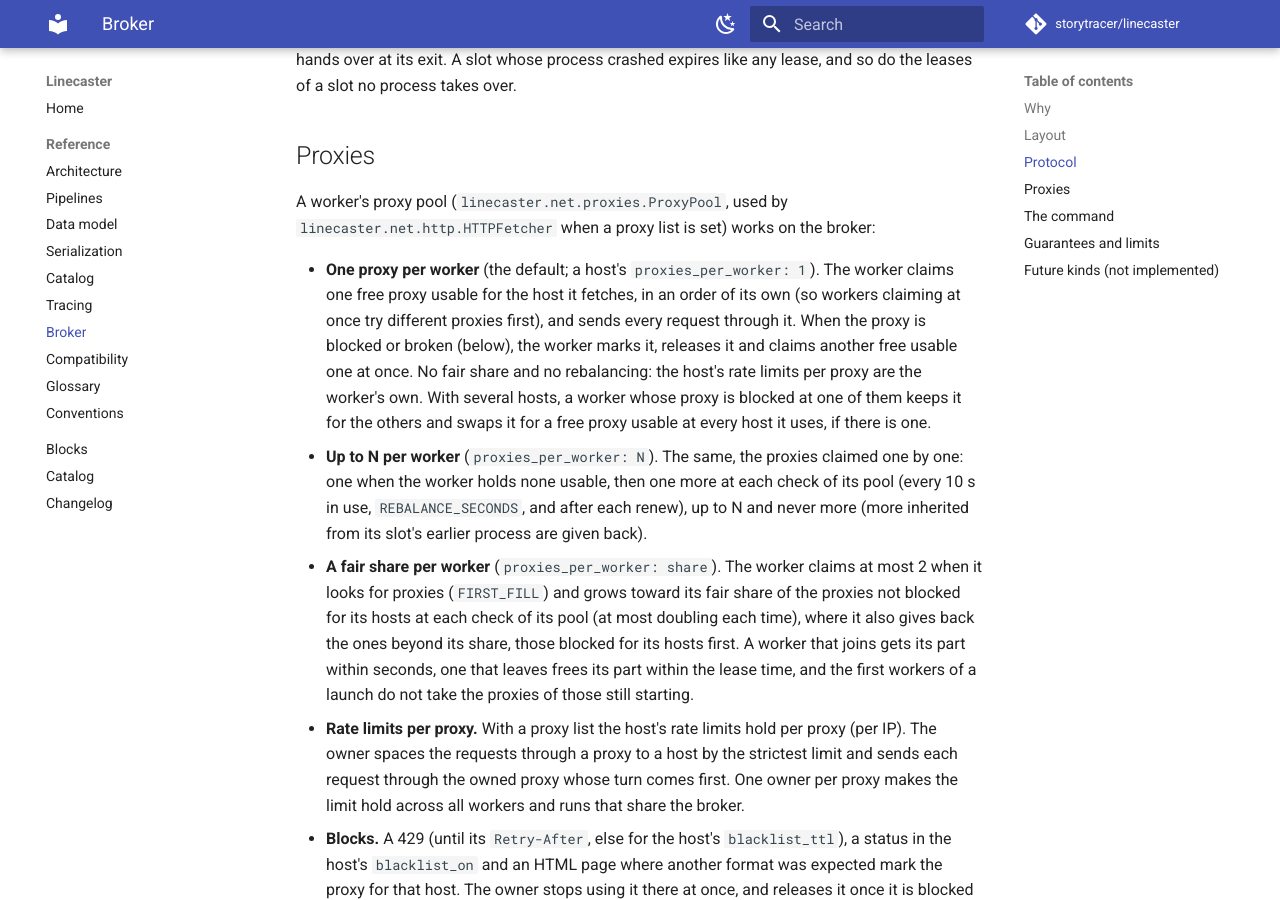
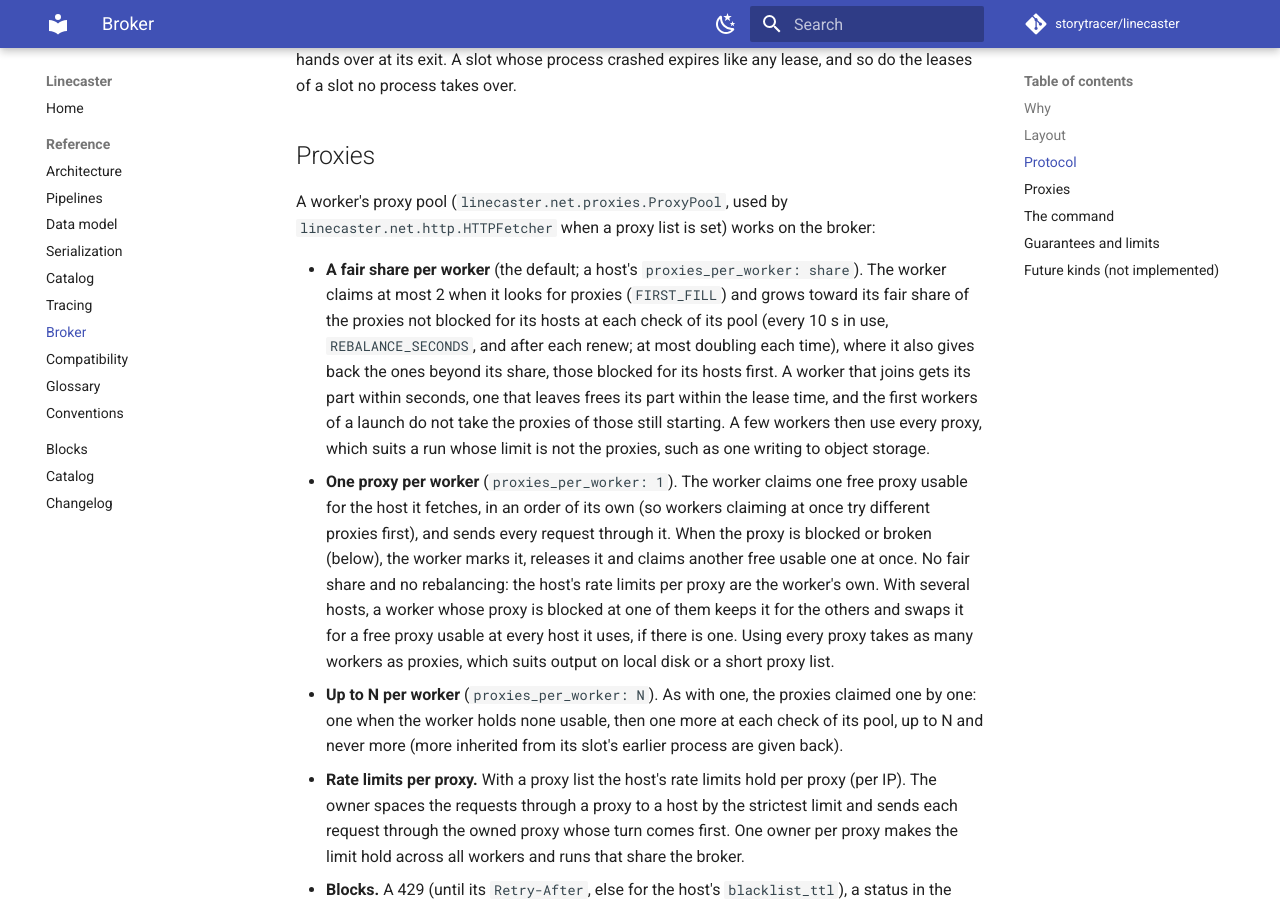
Before and after one commit to storytracer/linecaster, an MkDocs documentation site: the page built from docs/reference/broker.md, in a window 1280 px wide and 900 px high, scrolled down 2531 px. Built offline with MkDocs 1.6.1 and Material for MkDocs 9.7.7, drawn with Linux system fonts in a browser that asks for light colours; comment, search, counter and statistics services are not loaded; the version menu is left out; some of the changed text lies outside the part shown.

Commit message:
Proxies: a fair share per worker by default again (proxies_per_worker: share); 1 and N stay as options
One proxy per worker needs as many workers as proxies, and many workers writing to object storage
hang; share fits a run whose limit is the storage, not the proxies. Tests that assumed the default 1
set it explicitly; both modes stay tested.

Co-Authored-By: Claude Opus 5.5 <noreply@anthropic.com>

```diff
--- a/docs/reference/broker.md
+++ b/docs/reference/broker.md
@@ -90,20 +90,23 @@ process takes over.
 A worker's proxy pool (`linecaster.net.proxies.ProxyPool`, used by `linecaster.net.http.HTTPFetcher` when a proxy
 list is set) works on the broker:
 
-- **One proxy per worker** (the default; a host's `proxies_per_worker: 1`). The worker claims one free proxy usable
-  for the host it fetches, in an order of its own (so workers claiming at once try different proxies first), and
-  sends every request through it. When the proxy is blocked or broken (below), the worker marks it, releases it and
-  claims another free usable one at once. No fair share and no rebalancing: the host's rate limits per proxy are the
-  worker's own. With several hosts, a worker whose proxy is blocked at one of them keeps it for the others and swaps
-  it for a free proxy usable at every host it uses, if there is one.
-- **Up to N per worker** (`proxies_per_worker: N`). The same, the proxies claimed one by one: one when the worker
-  holds none usable, then one more at each check of its pool (every 10 s in use, `REBALANCE_SECONDS`, and after each
-  renew), up to N and never more (more inherited from its slot's earlier process are given back).
-- **A fair share per worker** (`proxies_per_worker: share`). The worker claims at most 2 when it looks for proxies
-  (`FIRST_FILL`) and grows toward its fair share of the proxies not blocked for its hosts at each check of its pool
-  (at most doubling each time), where it also gives back the ones beyond its share, those blocked for its hosts
-  first. A worker that joins gets its part within seconds, one that leaves frees its part within the lease time, and
-  the first workers of a launch do not take the proxies of those still starting.
+- **A fair share per worker** (the default; a host's `proxies_per_worker: share`). The worker claims at most 2 when
+  it looks for proxies (`FIRST_FILL`) and grows toward its fair share of the proxies not blocked for its hosts at
+  each check of its pool (every 10 s in use, `REBALANCE_SECONDS`, and after each renew; at most doubling each time),
+  where it also gives back the ones beyond its share, those blocked for its hosts first. A worker that joins gets its
+  part within seconds, one that leaves frees its part within the lease time, and the first workers of a launch do not
+  take the proxies of those still starting. A few workers then use every proxy, which suits a run whose limit is not
+  the proxies, such as one writing to object storage.
+- **One proxy per worker** (`proxies_per_worker: 1`). The worker claims one free proxy usable for the host it
+  fetches, in an order of its own (so workers claiming at once try different proxies first), and sends every request
+  through it. When the proxy is blocked or broken (below), the worker marks it, releases it and claims another free
+  usable one at once. No fair share and no rebalancing: the host's rate limits per proxy are the worker's own. With
+  several hosts, a worker whose proxy is blocked at one of them keeps it for the others and swaps it for a free proxy
+  usable at every host it uses, if there is one. Using every proxy takes as many workers as proxies, which suits
+  output on local disk or a short proxy list.
+- **Up to N per worker** (`proxies_per_worker: N`). As with one, the proxies claimed one by one: one when the worker
+  holds none usable, then one more at each check of its pool, up to N and never more (more inherited from its slot's
+  earlier process are given back).
 - **Rate limits per proxy.** With a proxy list the host's rate limits hold per proxy (per IP). The owner spaces the
   requests through a proxy to a host by the strictest limit and sends each request through the owned proxy whose turn
   comes first. One owner per proxy makes the limit hold across all workers and runs that share the broker.
```
Also changed, not shown: other parts of docs/reference/broker.md (+1 -1 lines), CHANGELOG.md (+10 -8 lines), docs/catalog/pipelines/harvest.v1.md (+3 -3 lines), docs/changelog.md (+10 -8 lines), docs/llms-full.txt (+27 -22 lines), docs/reference/glossary.md (+1 -1 lines), docs/reference/pipelines.md (+8 -6 lines), 9 other files.
